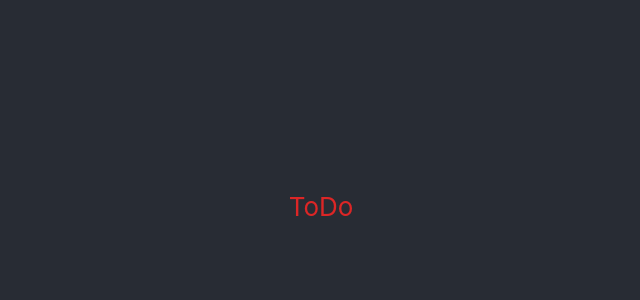
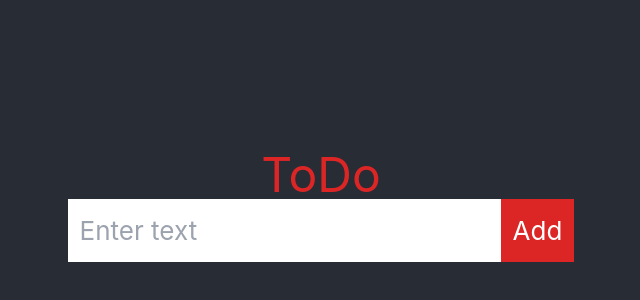
Before and after one commit to Anri-H/ToDo---App, a React (Create React App) app: page / in a window 1280 px wide. Shown: the part 194-494 px from the top of the page, without its empty margins (319-959 px from the left). Built offline with nearby package versions, Linux system fonts and the light colour scheme.

Commit message:
feat(app.js): added todo component

```diff
--- a/src/App.js
+++ b/src/App.js
@@ -1,10 +1,11 @@
 import "./App.css";
+import Todo from "./Components/Todo/Todo"
 
 function App() {
   return (
     <div className="App">
       <header className="App-header">
-        <h1 className={("text-red-600")}>ToDo</h1>
+        <Todo />
       </header>
     </div>
   );
```
